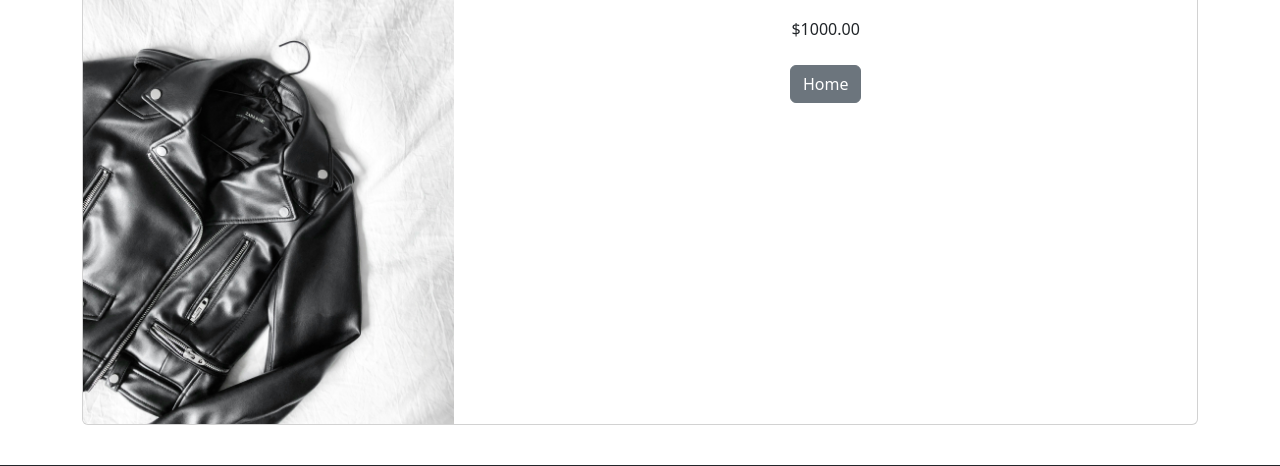
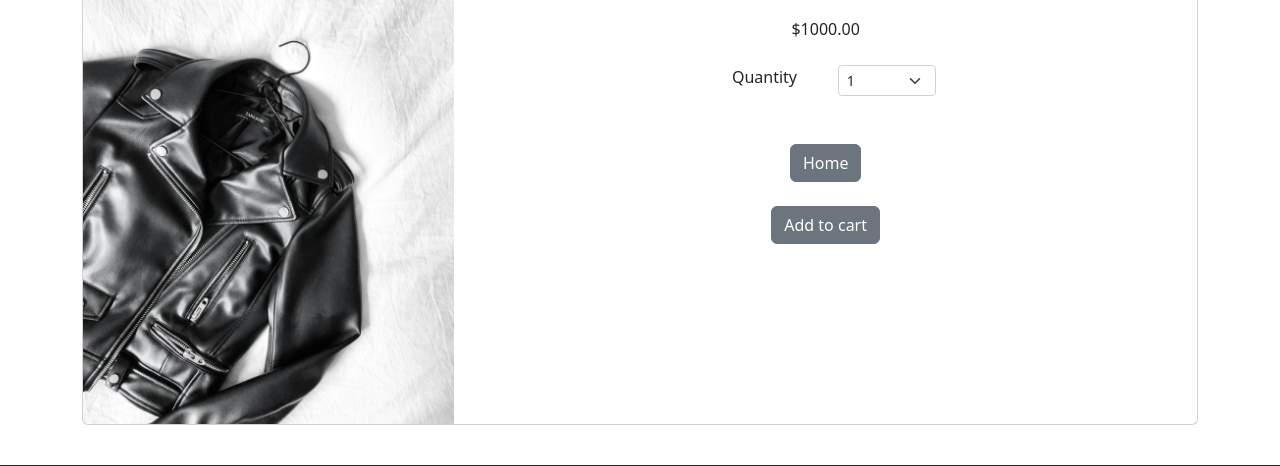
Before and after one commit to adhikari-ishan/college_project, a Django app: page /product/2 in a window 1280 px wide. Shown: the part 176-642 px from the top of the page. Run offline with Django 5.2, Linux system fonts and the light colour scheme; data comes from the database, SQL or seed files in the repository; both versions use the stored data as it was after the commit; some libraries are stand-ins or nearby versions.

Commit message:
pushing code

```diff
--- /dev/null
+++ b/cart/cart.py
@@ -0,0 +1,57 @@
+from store.models import Product
+
+class Cart():
+    def __init__(self,request):
+        self.session = request.session
+
+        #getting current session if exists
+        cart = self.session.get('session_key')
+
+        # new user than there is no session key
+        if 'session_key' not in request.session:
+            cart = self.session ['session_key'] = { }
+
+        self.cart = cart #making available in all pages
+
+    def add(self,product,quantity):
+        product_id = str(product.id)
+        product_qty = str(quantity)
+
+        if product_id in self.cart:
+            pass
+        else:
+            #self.cart[product_id] = {'price': str(product.price)}
+            self.cart[product_id] = int(product_qty)
+
+        self.session.modified = True
+
+    def __len__(self):
+        return len(self.cart)
+
+    def get_prods(self):
+        #getting ids from cart
+        product_ids = self.cart.keys()
+        products = Product.objects.filter(id__in=product_ids)
+        return products
+
+    def get_quants(self):
+        quantities = self.cart
+        return quantities
+
+    def update(self,product,quantity):
+        product_id = str(product)
+        product_qty = int(quantity)
+
+        ourcart = self.cart
+        #updating cart
+        ourcart[product_id] = product_qty
+        self.session.modified = True
+        thing = self.cart
+        return thing
+
+    def delete(self,product):
+        product_id = str(product)
+        if product_id in self.cart:
+            del self.cart[product_id]
+
+        self.session.modified = True
--- /dev/null
+++ b/cart/context_processors.py
@@ -0,0 +1,5 @@
+from .cart import Cart
+#creating context processor for making cart work in all pages
+
+def cart(request):
+    return {'cart' : Cart(request)}
--- a/ecommerce/settings.py
+++ b/ecommerce/settings.py
@@ -64,6 +64,7 @@ TEMPLATES = [
                 'django.template.context_processors.request',
                 'django.contrib.auth.context_processors.auth',
                 'django.contrib.messages.context_processors.messages',
+                'cart.context_processors.cart',
             ],
         },
     },
--- a/store/templates/base.html
+++ b/store/templates/base.html
@@ -14,6 +14,9 @@
         <link href="https://cdn.jsdelivr.net/npm/bootstrap-icons@1.5.0/font/bootstrap-icons.css" rel="stylesheet" />
         <!-- Core theme CSS (includes Bootstrap)-->
         <link href=" {% static "css/styles.css" %}" rel="stylesheet" />
+
+        <script src="https://code.jquery.com/jquery-3.7.1.min.js" integrity="sha256-/JqT3SQfawRcv/BIHPThkBvs0OEvtFFmqPF/lYI/Cxo=" crossorigin="anonymous"></script>
+
     </head>
     <body>
 
--- a/store/templates/navbar.html
+++ b/store/templates/navbar.html
@@ -33,11 +33,12 @@
                         </li>
                     </ul>
                     <form class="d-flex">
-                        <button class="btn btn-outline-dark" type="submit">
+                        <a href=" {% url "cart_summary" %} " class="btn btn-outline-dark">
                             <i class="bi-cart-fill me-1"></i>
                             Cart
-                            <span class="badge bg-dark text-white ms-1 rounded-pill">0</span>
-                        </button>
+                            <span class="badge bg-dark text-white ms-1 rounded-pill" id="cart_quantity"> {{cart|length}} </span>
+                        </a>
+
                     </form>
                 </div>
             </div>
--- a/store/templates/product.html
+++ b/store/templates/product.html
@@ -26,13 +26,30 @@
 
           ${{product.price}}
 
+
         {% endif %}
+        <br> <br>
+        <div class="row justify-content-center">
+        <div class="col-md-2"> Quantity</div>
+        <div class="col-md-2">
+        <select class="form-select form-select-sm" id="qty-cart" >
+  <option value="1">1</option>
+  <option value="2">2</option>
+  <option value="3">3</option>
+  <option value="4">4</option>
+  <option value="5">5</option>
+</select>
+</div>
+</div>
 <br> <br>
 
 
         <a href=" {% url "home" %} " class="btn btn-secondary">
             Home
         </a>
+          <br> <br>
+        <button type="button" value="{{product.id}}" class="btn btn-secondary" id="add-cart">Add to cart </button>
+
         </center>
       </div>
     </div>
@@ -41,4 +58,29 @@
 
 </div>
 <br>
+
+<script>
+  $(document).on('click','#add-cart',function(e){
+    e.preventDefault();
+    $.ajax({
+      type: 'POST',
+      url: '{% url "cart_add" %}',
+      data: {
+        product_id: $('#add-cart').val(),
+        product_qty: $('#qty-cart option:selected').text(),
+      csrfmiddlewaretoken: '{{ csrf_token }}',
+      action: 'post'
+    },
+    success: function(json){
+      //console.log(json)
+      document.getElementByID("cart_quantity").textContent = json.qty
+      //location.reload();
+    },
+    error: function(xhr, errmsg, err){
+
+    }
+
+  });
+});
+</script>
 {% endblock content %}
```
Also changed, not shown: cart/templates/cart_summary.html (+150 -0 lines), cart/views.py (+41 -5 lines), db.sqlite3.
